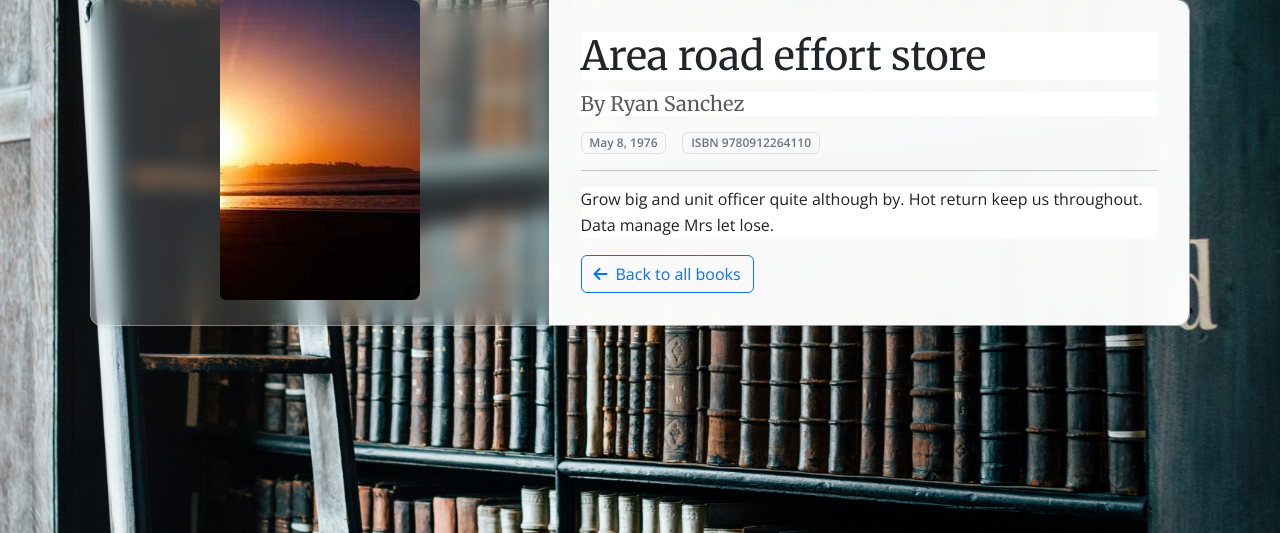
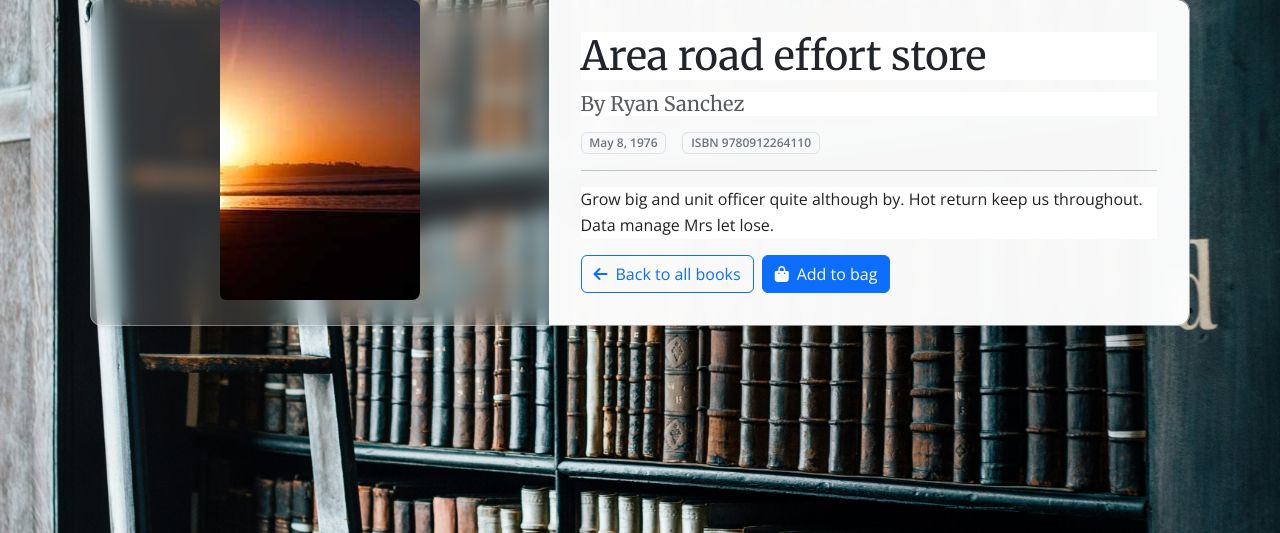
Before and after one commit to ChrisQ557/second_hand_book, a Django app: page /area-road-effort-store/ in a window 1280 px wide. Shown: the part 155-688 px from the top of the page. Run offline with Django 4.2, Linux system fonts and the light colour scheme; data comes from the database, SQL or seed files in the repository; some libraries are stand-ins or nearby versions.

Commit message:
feat(cart): session cart count, context processor, add-to-bag endpoint and button on detail page

```diff
--- /dev/null
+++ b/books/context_processors.py
@@ -0,0 +1,2 @@
+def cart_count(request):
+    return {"cart_count": request.session.get("cart_count", 0)}
--- a/books/templates/books/book_detail.html
+++ b/books/templates/books/book_detail.html
@@ -28,7 +28,13 @@
           </div>
           <hr>
           <div class="card-text">{{ book.description }}</div>
-          <a href="{% url 'books:book_list' %}" class="btn btn-outline-primary mt-3"><i class="fas fa-arrow-left me-2"></i>Back to all books</a>
+          <div class="d-flex gap-2 mt-3">
+            <a href="{% url 'books:book_list' %}" class="btn btn-outline-primary"><i class="fas fa-arrow-left me-2"></i>Back to all books</a>
+            <form method="post" action="{% url 'books:add_to_bag' slug=book.slug %}">
+              {% csrf_token %}
+              <button type="submit" class="btn btn-primary"><i class="fas fa-bag-shopping me-2"></i>Add to bag</button>
+            </form>
+          </div>
         </div>
       </div>
     </div>
--- a/books/urls.py
+++ b/books/urls.py
@@ -1,9 +1,10 @@
 from django.urls import path
-from .views import book_detail, book_list
+from .views import book_detail, book_list, add_to_bag
 
 app_name = "books"
 
 urlpatterns = [
     path("", book_list, name="book_list"),
     path("<slug:slug>/", book_detail, name="book_detail"),
+    path("<slug:slug>/add-to-bag/", add_to_bag, name="add_to_bag"),
 ]
--- a/books/views.py
+++ b/books/views.py
@@ -2,12 +2,23 @@ from django.shortcuts import render, get_object_or_404
 from django.http import HttpResponse
 from django.db.models import Q
 from django.template.loader import render_to_string
+from django.shortcuts import redirect
 from .models import Book
 from django.core.paginator import Paginator
 
 
 def home(request):
     return render(request, "home.html")
+
+
+def add_to_bag(request, slug):
+    if request.method != 'POST':
+        return redirect('books:book_detail', slug=slug)
+    # Initialize and increment session cart_count
+    count = request.session.get('cart_count', 0)
+    request.session['cart_count'] = count + 1
+    request.session.modified = True
+    return redirect('books:book_detail', slug=slug)
 
 # Create your views here.
 def book_detail(request,slug):
--- a/second_hand_book/settings.py
+++ b/second_hand_book/settings.py
@@ -100,6 +100,7 @@ TEMPLATES = [
                 'django.template.context_processors.request',
                 'django.contrib.auth.context_processors.auth',
                 'django.contrib.messages.context_processors.messages',
+                'books.context_processors.cart_count',
             ],
         },
     },
--- a/templates/base.html
+++ b/templates/base.html
@@ -51,7 +51,7 @@
                         <li class="nav-item ms-lg-3">
                             <a class="nav-link position-relative" href="#">
                                 <i class="fas fa-bag-shopping"></i>
-                                <span class="position-absolute top-0 start-100 translate-middle badge rounded-pill bg-danger">0</span>
+                                <span class="position-absolute top-0 start-100 translate-middle badge rounded-pill bg-danger">{{ cart_count|default:0 }}</span>
                             </a>
                         </li>
                         <li class="nav-item dropdown ms-lg-2">
```
